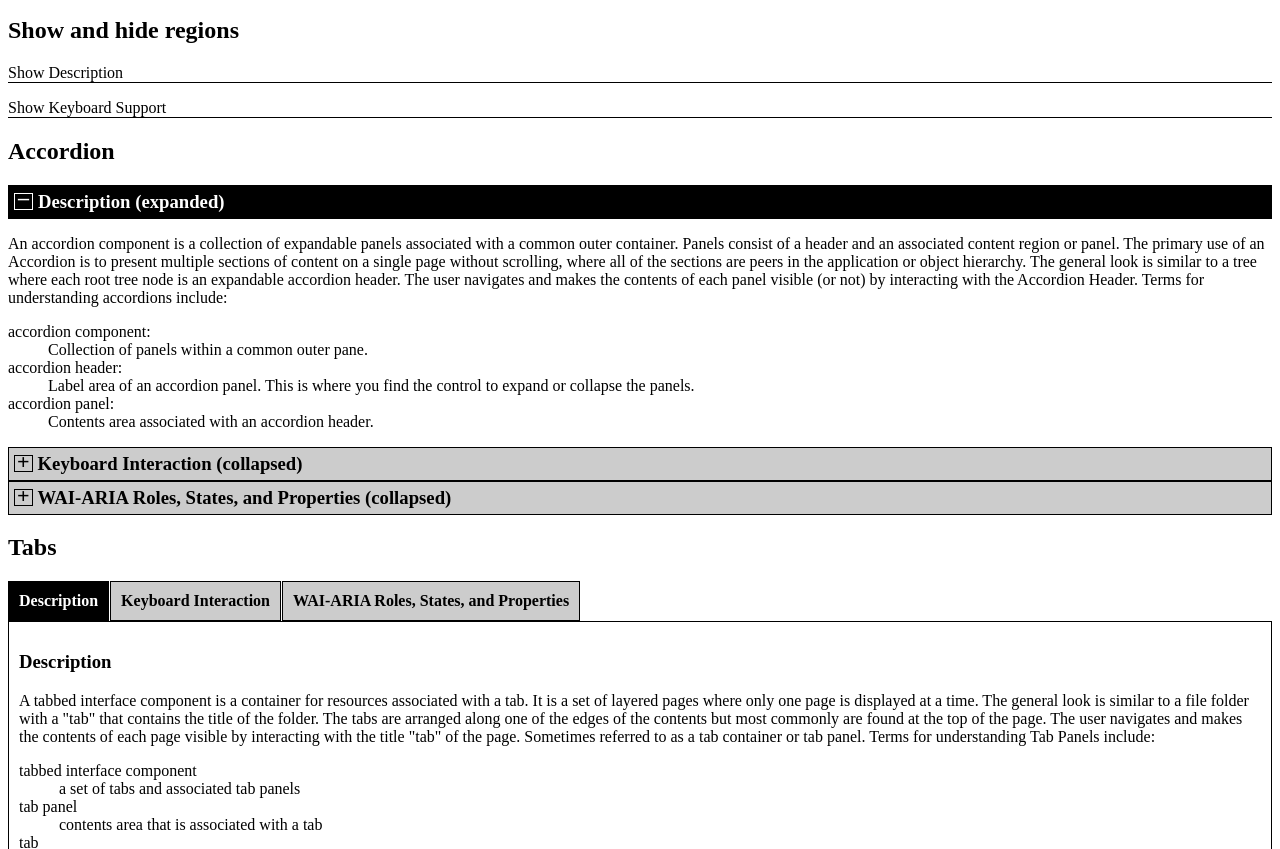
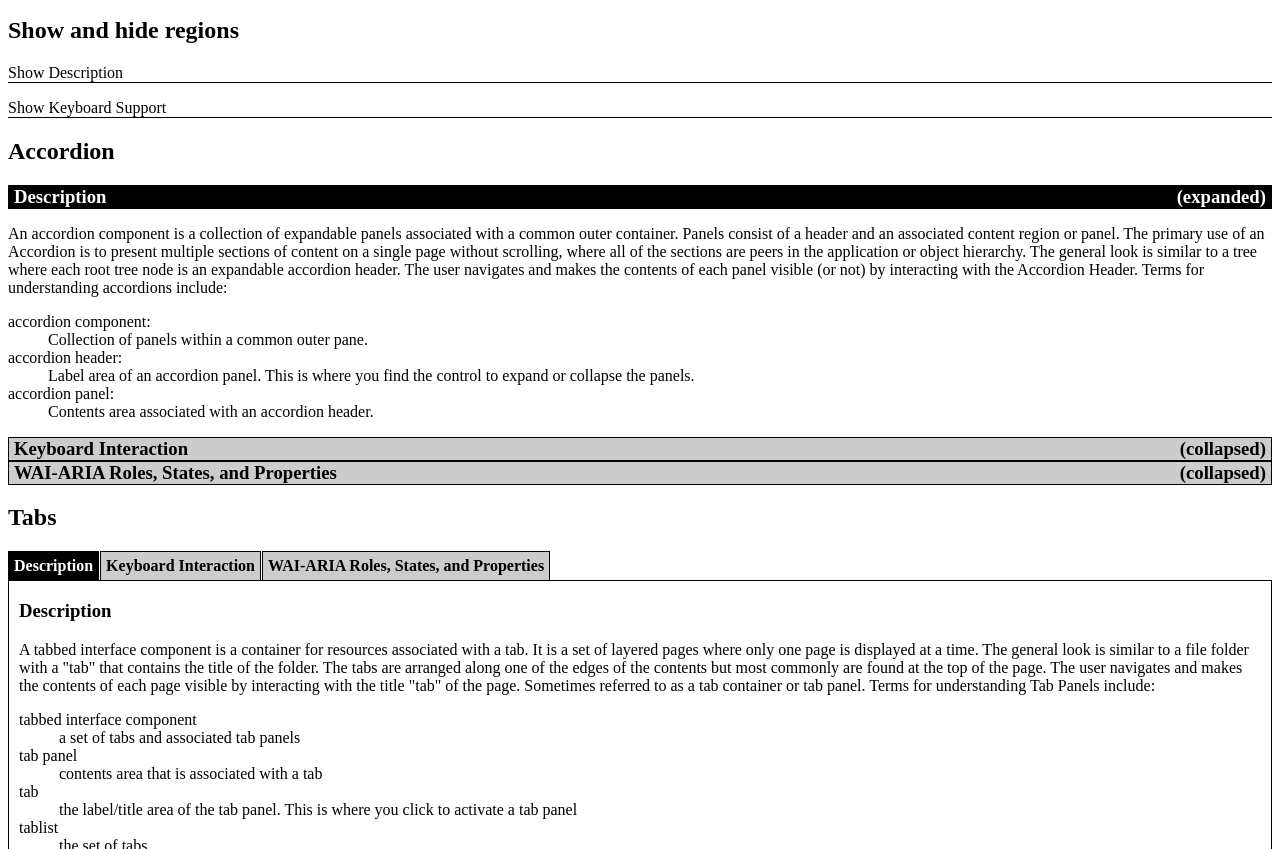
Before and after one commit to tariqkhan-co-uk/TabaKordion, a plain HTML site: page demo/index.html in a window 1280 px wide. Shown: the part 101-950 px from the top of the page. Drawn offline with nearby package versions, Linux system fonts and the light colour scheme.

Commit message:
Update style.css

```diff
--- a/css/style.css
+++ b/css/style.css
@@ -1,118 +1,91 @@
 @charset "UTF-8";
+/*GENERIC*/
+a {
+	color:#F00;
+	text-decoration:underline;
+}
+a:hover, a:focus {
+	outline:0;
+	color:#FFF;
+	background:#F00;
+	text-decoration:none;
+}
 /*ACCORDION*/
-.accordion .tab {
+.tabakordion .tab {
 	margin:0;
+	padding:0 5px;
 	cursor:pointer;
 	background:#CCC;
 	border:1px solid #000;
 }
-.accordion .tab:before {
-	top:-1px;
-	height:10px;
-	content:"+";
-	margin:0 5px;
-	position:relative;
-	padding:2px 2px 3px;
-	display:inline-block;
-	border:1px solid #000;
-	font:700 22px/8px serif;
+.tabakordion .tab span {
+	float:right;
 }
-.accordion .tab[aria-expanded="true"]:before {
-	top:-3px;
-	content:"–";
-	padding:0 3px 5px;
+.tabakordion .tab.selected {
+	color:#FFF;
+	background:#000;
 }
-.accordion .tab.selected:before {
-	border-color:#FFF;
+.tabakordion .tab.focus, .tabakordion .tab:hover {
+	color:#F00;
+	background:#000;
+	border-color:#F00;
 }
 /*TABS*/
-.tabs ul:first-child {
+.tabakordion.tabs ul:first-child {
 	margin:0;
 	padding:0;
 	list-style:none;
 }
-.tabs .tab {
+.tabakordion.tabs .tab {
+	padding:0;
 	float:left;
 	font-weight:700;
 	margin:0 1px 0 0;
 	text-align:center;
 	display:inline-block;
 }
-.tabs .tab a, .tabs .tab span {
+.tabakordion.tabs .tab a, .tabakordion.tabs .tab span {
 	color:#000;
-	padding:10px;
+	padding:5px;
 	display:block;
 	cursor:pointer;
 	background:#CCC;
 	text-decoration:none;
+}
+.tabakordion.tabs .panel {
+	top:-1px;
+	clear:both;
+	display:block;
+	padding:0 10px;
+	position:relative;
 	border:1px solid #000;
 }
-.tabs .panel {
-	clear:both;
-	padding:10px;
-	display:block;
-	border:1px solid #000;
+.tabakordion.tabs .tab.selected a, .tabakordion.tabs .tab.selected span {
+	color:#FFF;
+	background:#000;
+}
+.tabakordion.tabs .tab.focus a, .tabakordion.tabs .tab a:hover, .tabakordion.tabs .tab.focus span, .tabakordion.tabs .tab span:hover {
+	color:#F00;
+	border-color:#F00;
 }
 /*SHOW/HIDE*/
-.showhide {
+.tabakordion.showhide {
 	color:#000;
 	display:block;
+	margin:1em 0 0;
 	text-decoration:none;
 	border-bottom:1px solid #000;
 }
-.showhide:hover, .showhide:active, .showhide:focus, .showhide.selected {
+.tabakordion.showhide:hover, .tabakordion.showhide:active, .tabakordion.showhide:focus, .tabakordion.showhide.selected {
 	color:#F00;
-	cursor:pointer;
 	background:none;
-	border-bottom-color:#F00;
+	border-color:#F00;
+}
+.showhide-region {
+	padding:5px;
 }
 .showhide-region:focus {
 	color:#000;
 	background:none;
-	border:1px dotted #F00;
+	outline:1px dotted #F00;
 }
-/*GENERIC*/
-a {
-	color:#F00;
-	text-decoration:underline;
-}
-a:hover, :focus {
-	outline:0;
-	color:#FFF;
-	background:#F00;
-	text-decoration:none;
-}
-/*
-.visually-hidden {
-	top:-30em;
-	left:-300em;
-	#=position:absolute;
-}
-*/
-.accordion .tab.selected,
-.tabs .tab.selected a, .tabs .tab.selected span {
-	color:#FFF;
-	background:#000;
-}
-.accordion .tab.focus, .accordion .tab.focus:before, .accordion .tab:hover, .accordion .tab:hover:before,
-.tabs .tab.focus a, .tabs .tab a:hover, .tabs .tab.focus span, .tabs .tab span:hover {
-	color:#F00;
-	border-color:#F00;
-}
-/*EXTRA*/
-#tabs-header, #accordion-header {
-	margin-top:0;
-	padding-top:1em;
-}
-.accordion .tab {
-	padding:5px 0;
-}
-.showhide-region {
-	padding:0 0 1em;
-}
-.showhide-region p:first-child {
-	margin-top:0;
-}
-.showhide-region p:last-child {
-	margin-bottom:0;
-}
```
